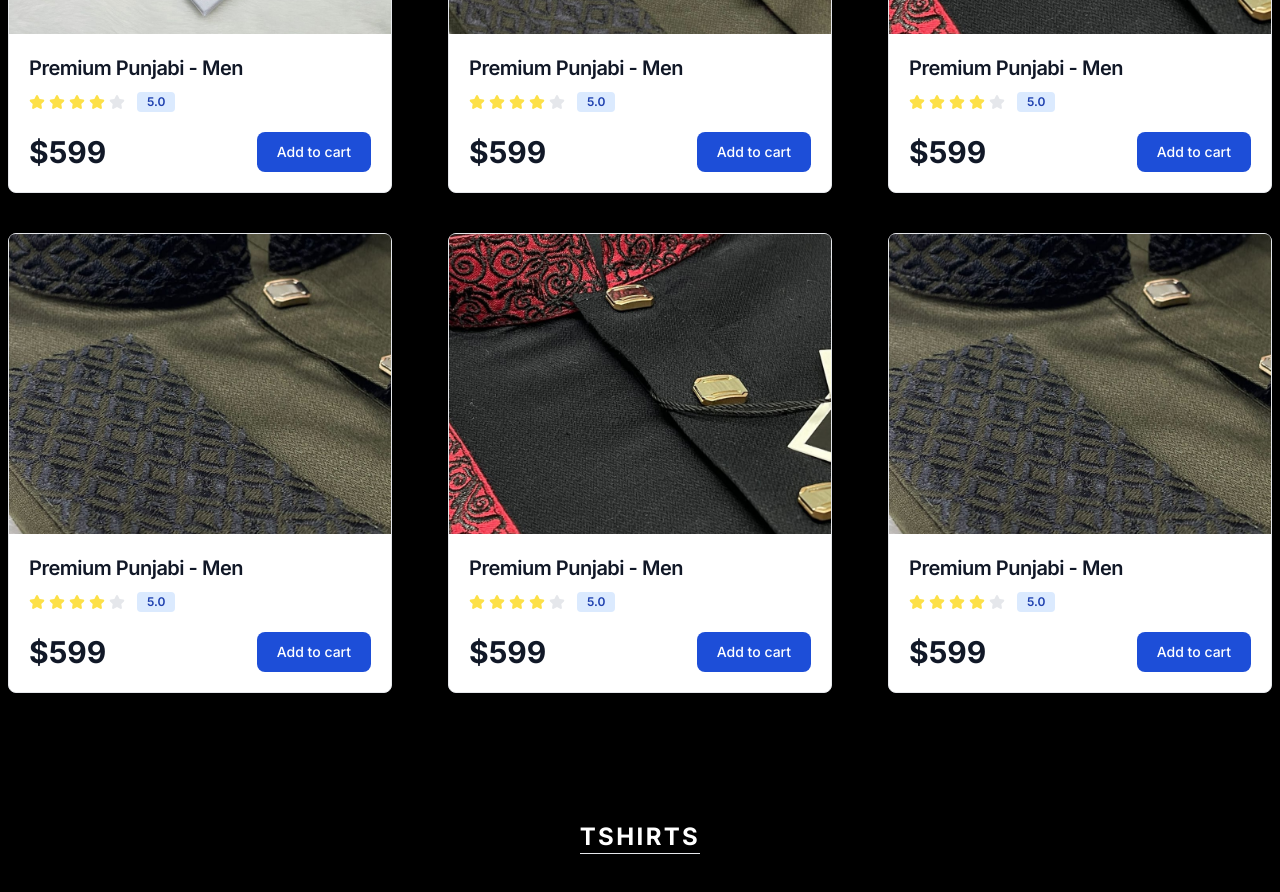
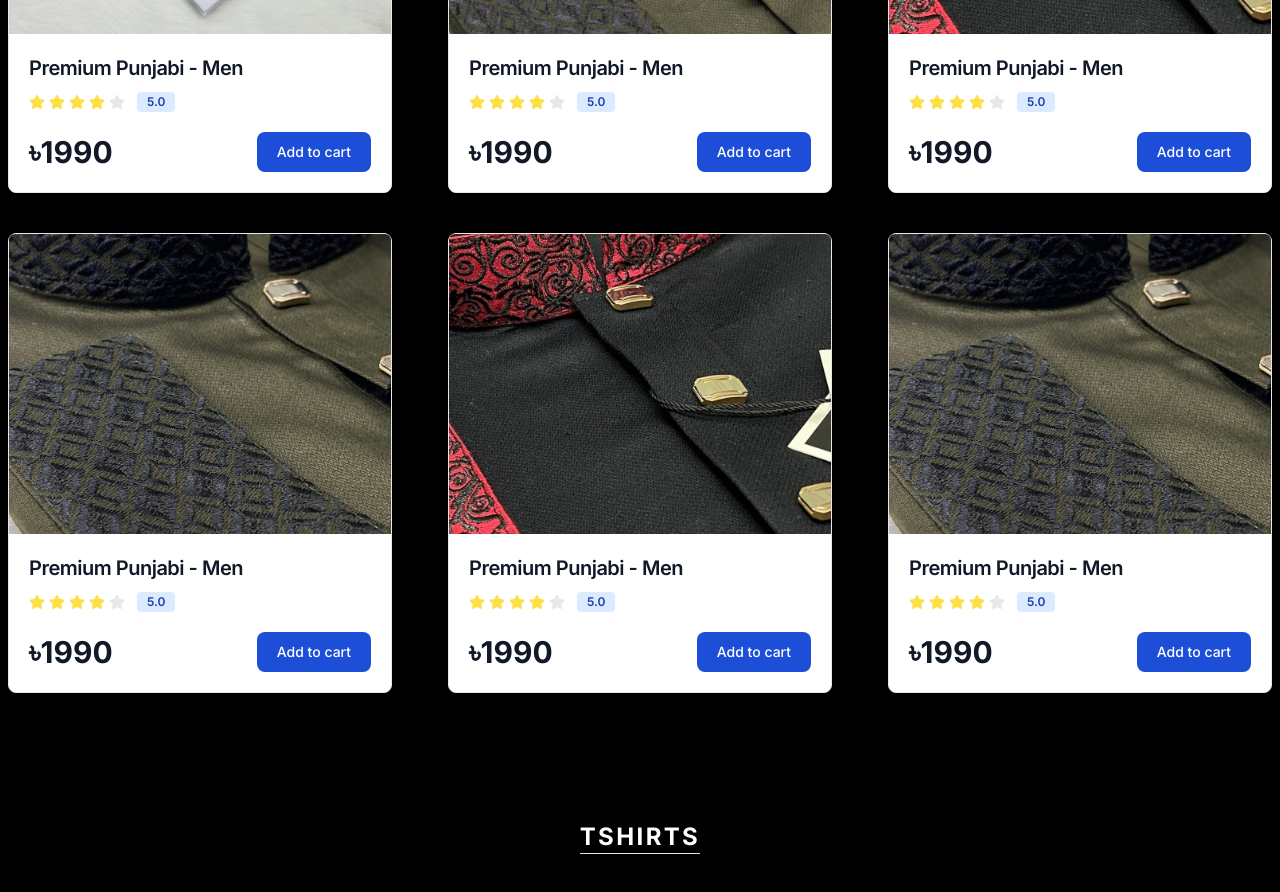
Before and after one commit to hasibmuhammad/shahadha, a Next.js app: page / in a window 1280 px wide. Shown: the part 1360-2252 px from the top of the page. Built offline with nearby package versions, Linux system fonts and the light colour scheme.

Commit message:
Price updated

```diff
--- a/src/components/Punjabi.jsx
+++ b/src/components/Punjabi.jsx
@@ -82,7 +82,7 @@ const Punjabi = () => {
             </div>
             <div class="flex items-center justify-between">
               <span class="text-3xl font-bold text-gray-900 dark:text-white">
-                $599
+                ৳1990
               </span>
               <a
                 href="#"
@@ -159,7 +159,7 @@ const Punjabi = () => {
             </div>
             <div class="flex items-center justify-between">
               <span class="text-3xl font-bold text-gray-900 dark:text-white">
-                $599
+                ৳1990
               </span>
               <a
                 href="#"
@@ -236,7 +236,7 @@ const Punjabi = () => {
             </div>
             <div class="flex items-center justify-between">
               <span class="text-3xl font-bold text-gray-900 dark:text-white">
-                $599
+                ৳1990
               </span>
               <a
                 href="#"
@@ -313,7 +313,7 @@ const Punjabi = () => {
             </div>
             <div class="flex items-center justify-between">
               <span class="text-3xl font-bold text-gray-900 dark:text-white">
-                $599
+                ৳1990
               </span>
               <a
                 href="#"
@@ -390,7 +390,7 @@ const Punjabi = () => {
             </div>
             <div class="flex items-center justify-between">
               <span class="text-3xl font-bold text-gray-900 dark:text-white">
-                $599
+                ৳1990
               </span>
               <a
                 href="#"
@@ -467,7 +467,7 @@ const Punjabi = () => {
             </div>
             <div class="flex items-center justify-between">
               <span class="text-3xl font-bold text-gray-900 dark:text-white">
-                $599
+                ৳1990
               </span>
               <a
                 href="#"
```
